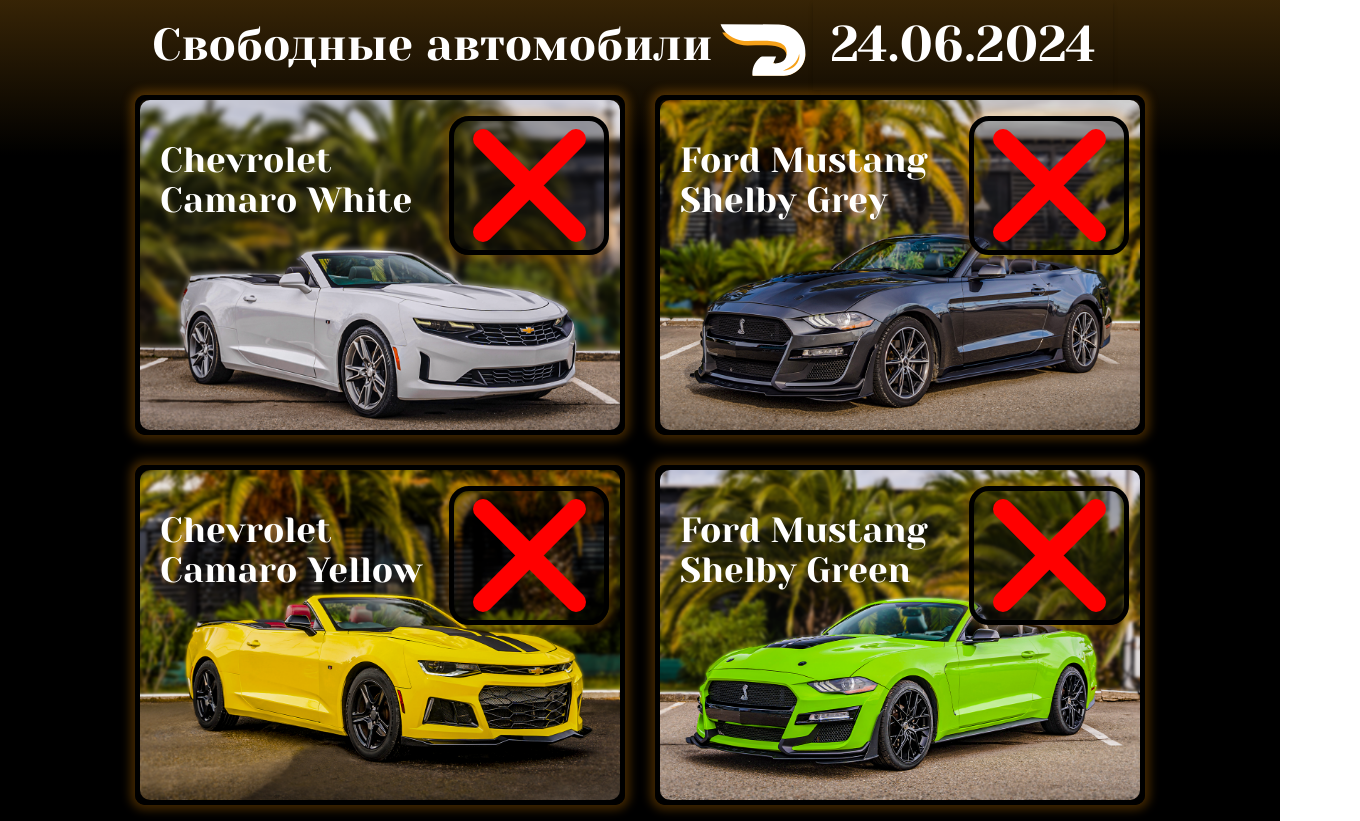
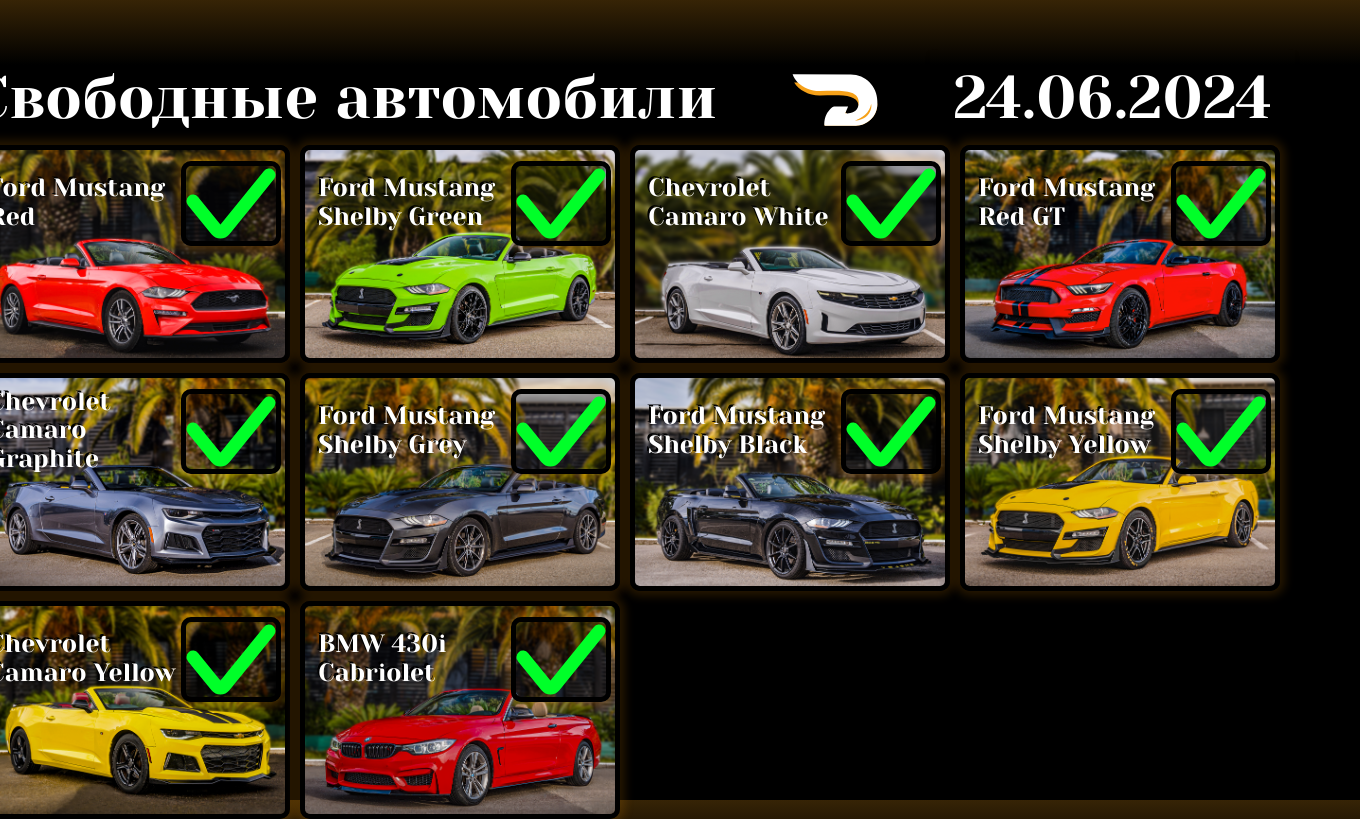
Before and after one commit to Neandromedaa/car_availability, a React (Create React App) app: page / in a window 1280 px wide. Shown: the top 821 px of the page, 1360 px wide, since content can reach past the window. Built offline with nearby package versions, Linux system fonts and the light colour scheme.

Commit message:
css change

```diff
--- a/src/App.scss
+++ b/src/App.scss
@@ -1,46 +1,46 @@
 .app {
-  width: 1080px;
-  height: 1920px;
-  background: linear-gradient(0deg, #000000 91.92%, #F6A119 128.31%);
+  width: 1440px;
+  // height: 1024px;
   display: flex;
   flex-flow: column;
-  // flex-wrap: nowrap;
   align-items: center;
 
 
+  @media screen and (max-width: 430px){
+    width: 430px;
+  }
+
   .cardContainer {
-    width: 1080px;
+    width: 1340px;
     display: flex;
-    margin: auto;
-    align-items: center;
-    justify-content: center;
-    // flex-flow: column;
     flex-wrap: wrap;
-    gap: 30px;
-    // margin-left: 45px;
+    gap: 10px;
+
+    @media screen and (max-width: 430px){
+      width: 430px;
+    }
   }
 }
 
 .headWrap{
-  // margin-left: 45px;
   display: flex;
   justify-content: space-between;
   align-content: center;
-  height: 90px;
+  width: 1340px;
+  height: 95px;
 
   .header {
-    height: 90px;
-    width: 561px;
+    height: 95px;
+    width: 771.22px;
     font-weight: 400;
-    font-size: 45px;
-    line-height: 51.98px;
+    font-size: 60px;
+    line-height: 69.3px;
 
     color: white;
     align-content: center;
   }
 
   .logo {
-    // position: absolute;
     margin-top: 5px;
     width: 100px;
     height: 90px;
@@ -52,8 +52,8 @@
   .datePicker {
     align-content: center;
     margin-right: 15px;
-    width: 300px;
-    height: 90px;
+    width: 365.36px;
+    height: 95px;
     left: 745px;
     top: 0px
   }
@@ -61,14 +61,14 @@
 
 
 .currDay {
-  width: 300px;
-  height: 90px;
-  left: 745px;
-  font-size: 50px;
+  width: 365.36px;
+  height: 95px;
+  left: 1024.64px;
+  font-size: 60px;
   font-weight: 400;
-  line-height: 57.75px;
   align-content: center;
   text-align: center;
   box-shadow: 0px 4px 4px 0px #00000040;
   color: #FFFFFF;
+
 }
--- a/src/components/CarCard.jsx
+++ b/src/components/CarCard.jsx
@@ -3,23 +3,23 @@
 
 function CarCard({ name, img, check, index, changeState }) {
 
-
-
-
   return (
     <div className='card'>
         <div className='name'>{name}</div>
-        <img src={img} alt=''></img>
+        <div className='imgContainer' style={{backgroundImage: `url(${img})`}}/>
+
         <div className='checkBox' onClick={() => changeState(index)}>
             {check
                 ?
-                <svg width="133" height="97" viewBox="0 0 133 97" fill="none" xmlns="http://www.w3.org/2000/svg">
-                    <path d="M10 10L66.7101 79.145C74.7115 88.9009 89.6369 88.9009 97.6383 79.145L123 48.2222" stroke="#00FF29" strokeWidth="20" strokeLinecap="round"/>
+                <svg width="71" height="71" viewBox="0 0 71 71" fill="none" xmlns="http://www.w3.org/2000/svg">
+                    <path d="M7 7L64 64M64 7L7 64" stroke="#FF0000" stroke-width="13" stroke-linecap="round"/>
                 </svg>
+
                 :
-                <svg width="113" height="113" viewBox="0 0 113 113" fill="none" xmlns="http://www.w3.org/2000/svg">
-                    <path d="M10 10L103 103M103 10L10 103" stroke="#FF0000" strokeWidth="20" strokeLinecap="round"/>
+                <svg width="90" height="71" viewBox="0 0 90 71" fill="none" xmlns="http://www.w3.org/2000/svg">
+                    <path d="M83 7L38.3452 62.1953C36.344 64.6689 32.5721 64.6689 30.5709 62.1953L7 33.0606" stroke="#00FF29" stroke-width="13" stroke-linecap="round"/>
                 </svg>
+
             }
         </div>
     </div>
--- a/src/components/cars.js
+++ b/src/components/cars.js
@@ -1,40 +1,40 @@
 
 const cars = [
     {
+        name: 'Ford Mustang Red',
+        img: 'img/redMustang.png'
+    },
+    {
+        name: 'Ford Mustang Shelby Green',
+        img: 'img/greenMustang.png'
+    },
+    {
         name: 'Chevrolet Camaro White',
         img: 'img/whiteCamaro.png'
+    },
+    {
+        name: 'Ford Mustang Red GT',
+        img: 'img/redGT.png'
+    },
+    {
+        name: 'Chevrolet Camaro Graphite',
+        img: 'img/greyCamaro.png'
     },
     {
         name: 'Ford Mustang Shelby Grey',
         img: 'img/greyMustang.png'
     },
     {
-        name: 'Chevrolet Camaro Yellow',
-        img: 'img/yellowCamaro.png'
-    },
-    {
-        name: 'Ford Mustang Shelby Green',
-        img: 'img/greenMustang.png'
-    },
-    {
-        name: 'Chevrolet Camaro Graphite',
-        img: 'img/greyCamaro.png'
+        name: 'Ford Mustang Shelby Black',
+        img: 'img/blackMustang.png'
     },
     {
         name: 'Ford Mustang Shelby Yellow',
         img: 'img/yellowMustang.png'
     },
     {
-        name: 'Ford Mustang Shelby Black',
-        img: 'img/blackMustang.png'
-    },
-    {
-        name: 'Ford Mustang Red GT',
-        img: 'img/redGT.png'
-    },
-    {
-        name: 'Ford Mustang Red',
-        img: 'img/redMustang.png'
+        name: 'Chevrolet Camaro Yellow',
+        img: 'img/yellowCamaro.png'
     },
     {
         name: 'BMW 430i Сabriolet',
--- a/src/components/style.scss
+++ b/src/components/style.scss
@@ -1,32 +1,50 @@
 .card {
-    width: 480px;
-    height: 330px;
-    border: 5px solid black;
+    box-sizing: border-box;
+    width: 320px;
+    height: 218px;
+    box-shadow: 0 0 10px 5px rgba($color: #FF9900, $alpha: .15);
     position: relative;
     border-radius: 10px;
-    box-shadow: 0 0 10px 5px rgba($color: #FF9900, $alpha: .25);
+    overflow: hidden;
+    border: 5px solid black;
+
+    @media screen and (max-width: 430px){
+        width: 202px;
+        height: 138px;
+    }
 
     .name {
-        width: 289px;
-        height: 140px;
+        width: 192.67px;
+        height: 92.48px;
         position: absolute;
-        font-size: 35px;
+        font-size: 25px;
         font-weight: 400;
-        line-height: 40.39px;
+        line-height: 28.85px;
         align-content: center;
-        top: 10px;
+        top: 6.61px;
         color: #FFFFFF;
-        left: 20px;
+        left: 13.33px;
+        // -webkit-text-stroke: 1.3px black;
+        text-shadow: -2px -2px 0 black;
 
+        @media screen and (max-width: 430px){
+            width: 121.62px;
+            height: 58.55px;
+            top: 4.18px;
+            left: 8.42px;
+            gap: 0px;
+            border: 1px 0px 0px 0px;
+        }
     }
 
     .checkBox {
+        box-sizing: border-box;
         position: absolute;
-        width: 150px;
-        height: 129px;
-        top: 16px;
-        left: 309px;
-        border-radius: 20px;
+        width: 100px;
+        height: 85.22px;
+        top: 10.57px;
+        left: 206px;
+        border-radius: 10px;
         border: 5px;
         border: 5px solid black;
         box-shadow: 0 0 10px 5px #FF990040;
@@ -37,9 +55,15 @@
     }
 }
 
-img {
-    background-size: cover;
-    width: 480px;
-    height: 330px;
-    border-radius: 10px;
+.imgContainer{
+    width: 320px;
+    height: 218px;
+    display: flex;
+    justify-content: center;
+    background-size: contain;
+
 }
+
+@media screen and (max-width: 430px){
+
+}
--- a/src/index.css
+++ b/src/index.css
@@ -4,6 +4,7 @@
 }
 
 body {
+  height: 100vh;
   margin: 0;
   padding: 0;
   box-sizing: border-box;
@@ -12,4 +13,6 @@
   /* align-items: center; */
   justify-content: center;
   background: linear-gradient(0deg, #000000 91.92%, #F6A119 128.31%);
+  padding-top: 50px;
+  overflow: hidden;
 }
```
